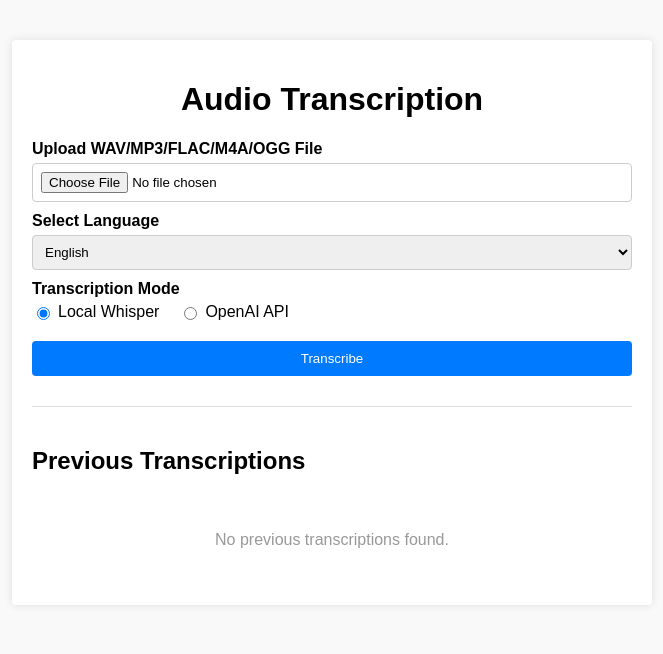
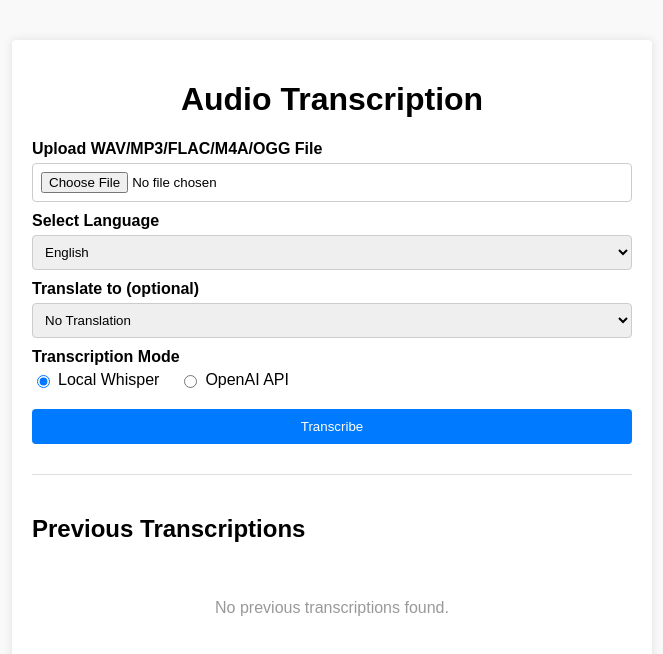
Before and after one commit to zakariaf/whisperwave, a Vue app in the folder frontend/: page / in a window 1280 px wide. Shown: the top 654 px of the page, without its empty margins (308-971 px from the left). Built offline with nearby package versions, Linux system fonts and the light colour scheme.

Commit message:
Add translation feature with language selection

```diff
--- a/frontend/src/App.vue
+++ b/frontend/src/App.vue
@@ -10,6 +10,9 @@
 
     <!-- Language Select Component -->
     <LanguageSelect v-model="language" />
+
+    <!-- Translation Select Component -->
+    <TranslationSelect v-model="targetLanguage" :source-language="language" />
 
     <!-- Transcription Mode Component -->
     <TranscriptionMode v-model="transcriptionMode" />
@@ -36,6 +39,12 @@
       <h2>Transcription Result:</h2>
       <p>{{ transcription }}</p>
 
+      <!-- Display Translation if available -->
+      <div v-if="translation" class="translation">
+        <h3>Translation:</h3>
+        <p>{{ translation }}</p>
+      </div>
+
       <!-- Analytics Display -->
       <AnalyticsDisplay :analytics="analytics" />
     </div>
@@ -53,6 +62,7 @@
 import FileUploader from './components/FileUploader.vue';
 import LanguageSelect from './components/LanguageSelect.vue';
 import TranscriptionMode from './components/TranscriptionMode.vue';
+import TranslationSelect from './components/TranslationSelect.vue';
 import TranscriptionHistory from './components/TranscriptionHistory.vue';
 import AnalyticsDisplay from './components/AnalyticsDisplay.vue';
 
@@ -62,6 +72,7 @@ export default {
     FileUploader,
     LanguageSelect,
     TranscriptionMode,
+    TranslationSelect,
     TranscriptionHistory,
     AnalyticsDisplay,
   },
@@ -69,14 +80,20 @@ export default {
     return {
       file: null,
       language: 'en',
+      targetLanguage: '',
       transcriptionMode: 'local',
       transcription: '',
+      translation: '',
       isLoading: false,
       errorMessage: '',
       transcriptionHistory: [],
       selectedFileName: '',
       analytics: null
     };
+  },
+  mounted() {
+    // Load transcription history from localStorage when the app starts
+    this.loadHistory();
   },
   methods: {
     handleFileSelected(file) {
@@ -121,7 +138,9 @@ export default {
 
     loadHistoryItem(item) {
       this.transcription = item.transcription;
+      this.translation = item.translation || '';
       this.language = item.language;
+      this.targetLanguage = item.targetLanguage || '';
       this.transcriptionMode = item.mode;
       this.selectedFileName = item.fileName;
       this.analytics = item.analytics;
@@ -145,6 +164,7 @@ export default {
 
       // Reset previous results and error messages
       this.transcription = '';
+      this.translation = '';
       this.errorMessage = '';
       this.analytics = null;
       this.isLoading = true;
@@ -153,6 +173,9 @@ export default {
       formData.append('file', this.file);
       formData.append('language', this.language);
       formData.append('mode', this.transcriptionMode);
+      if (this.targetLanguage) {
+        formData.append('target_language', this.targetLanguage);
+      }
 
       try {
         const response = await fetch('http://localhost:5001/transcribe', {
@@ -168,6 +191,7 @@ export default {
 
         const data = await response.json();
         this.transcription = data.transcription;
+        this.translation = data.translation || '';
         this.analytics = data.analytics;
 
         // Save to history
@@ -176,8 +200,10 @@ export default {
             fileName: this.file.name,
             date: new Date().toLocaleString(),
             language: this.language,
+            targetLanguage: this.targetLanguage,
             mode: this.transcriptionMode,
             transcription: this.transcription,
+            translation: this.translation,
             analytics: this.analytics
           });
         }
--- /dev/null
+++ b/frontend/src/components/TranslationSelect.vue
@@ -0,0 +1,85 @@
+<!-- src/components/TranslationSelect.vue -->
+<template>
+  <div class="translation-select">
+    <label for="translationSelect">Translate to (optional)</label>
+    <select id="translationSelect" v-model="selectedLanguage">
+      <option value="">No Translation</option>
+      <option value="en">English</option>
+      <option value="es">Spanish</option>
+      <option value="fr">French</option>
+      <option value="de">German</option>
+      <option value="it">Italian</option>
+      <option value="pt">Portuguese</option>
+      <option value="nl">Dutch</option>
+      <option value="ru">Russian</option>
+      <option value="zh">Chinese</option>
+      <option value="ja">Japanese</option>
+      <option value="ko">Korean</option>
+      <option value="ar">Arabic</option>
+      <option value="hi">Hindi</option>
+      <option value="tr">Turkish</option>
+      <option value="fa">Persian/Farsi</option>
+    </select>
+    <div v-if="selectedLanguage" class="translation-note">
+      Translation will use OpenAI API regardless of transcription mode
+    </div>
+  </div>
+</template>
+
+<script>
+export default {
+  name: 'TranslationSelect',
+  props: {
+    modelValue: {
+      type: String,
+      default: '',
+    },
+    sourceLanguage: {
+      type: String,
+      default: 'en',
+    }
+  },
+  computed: {
+    selectedLanguage: {
+      get() {
+        return this.modelValue;
+      },
+      set(value) {
+        this.$emit('update:modelValue', value);
+      },
+    },
+    isSourceLanguage() {
+      return this.selectedLanguage === this.sourceLanguage;
+    }
+  },
+  watch: {
+    sourceLanguage(newVal) {
+      // If the selected language is the same as the new source language,
+      // reset the translation (no need to translate to the same language)
+      if (this.selectedLanguage === newVal) {
+        this.selectedLanguage = '';
+      }
+    }
+  }
+};
+</script>
+
+<style scoped>
+.translation-select {
+  margin: 10px 0;
+  display: flex;
+  flex-direction: column;
+}
+
+.translation-select label {
+  margin-bottom: 5px;
+  font-weight: bold;
+}
+
+.translation-note {
+  margin-top: 5px;
+  font-size: 0.85em;
+  color: #6c757d;
+  font-style: italic;
+}
+</style>
--- a/frontend/src/style.css
+++ b/frontend/src/style.css
@@ -143,3 +143,43 @@ button:disabled:hover {
   font-size: 0.85em;
   color: #d32f2f;
 }
+
+/* Translation styles */
+.translation {
+  margin-top: 15px;
+  padding: 10px;
+  background-color: #f0f7ff;
+  border-left: 4px solid #007BFF;
+  border-radius: 4px;
+}
+
+.translation h3 {
+  margin-top: 0;
+  font-size: 1.1em;
+  color: #0056b3;
+}
+
+/* Include translation select styles in your existing selectors */
+.uploader,
+.language-select,
+.transcription-mode,
+.translation-select {
+  margin: 10px 0;
+  display: flex;
+  flex-direction: column;
+}
+
+.uploader label,
+.language-select label,
+.transcription-mode .mode-label,
+.translation-select label {
+  margin-bottom: 5px;
+  font-weight: bold;
+}
+
+.translation-note {
+  margin-top: 5px;
+  font-size: 0.85em;
+  color: #6c757d;
+  font-style: italic;
+}
```
Also changed, not shown: 2 other files (tests, documents, lock files or other folders).
